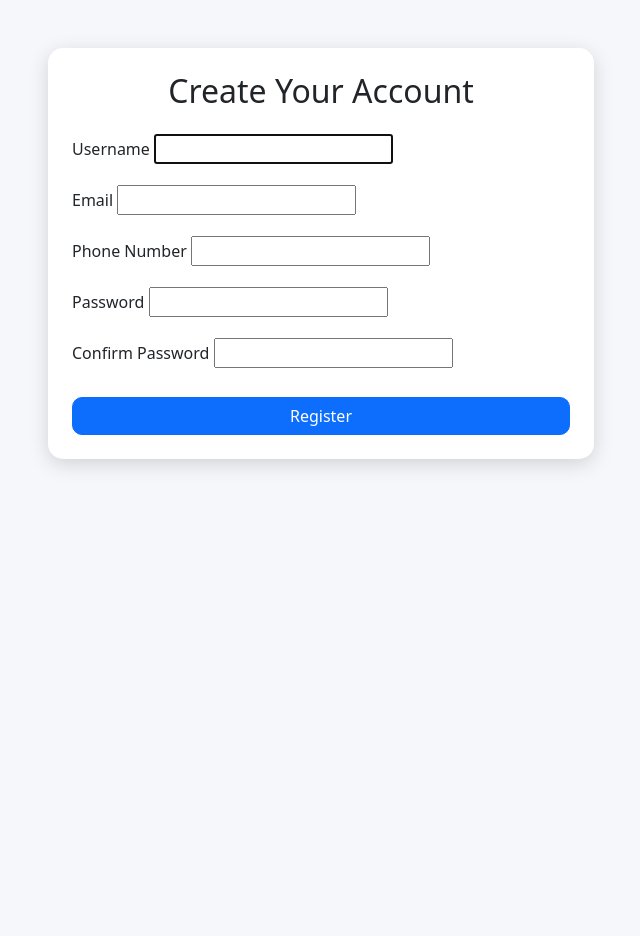
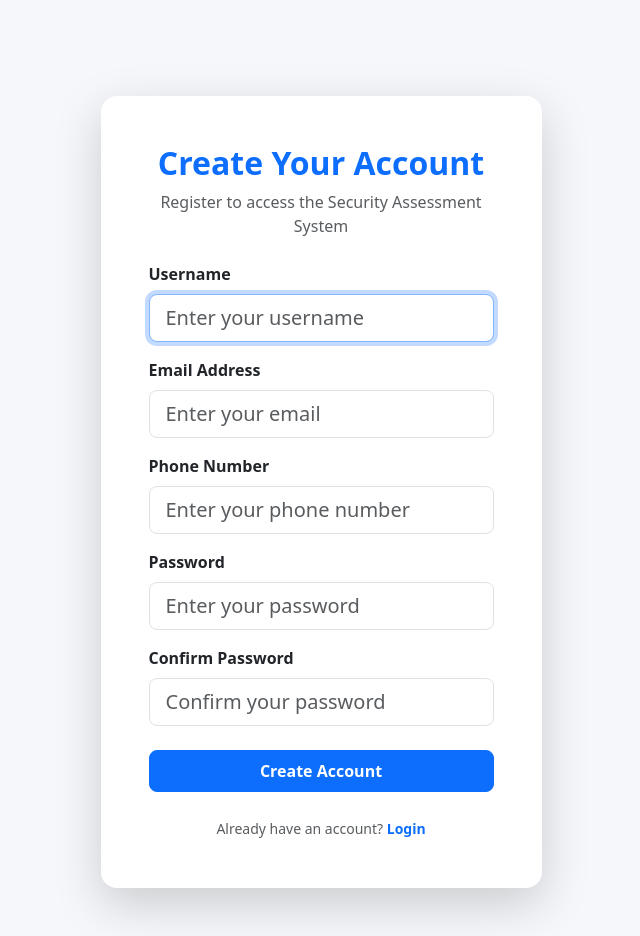
Before and after one commit to Safaa-05/security_assessment_project, a Django app: page /register/ in a window 1280 px wide. Shown: the part 56-992 px from the top of the page, without its empty margins (319-959 px from the left). Before the commit the page ends 524 px from the top, so only its background shows below. Run offline with Django 5.2, Linux system fonts and the light colour scheme.

Commit message:
Improve registration and login form styling

```diff
--- a/accounts/forms.py
+++ b/accounts/forms.py
@@ -18,7 +18,51 @@ class RegisterForm(UserCreationForm):
             "password2",
         ]
 
+    def __init__(self, *args, **kwargs):
+        super().__init__(*args, **kwargs)
+
+        self.fields["username"].widget.attrs.update({
+            "class": "form-control form-control-lg",
+            "placeholder": "Enter your username",
+        })
+
+        self.fields["email"].widget.attrs.update({
+            "class": "form-control form-control-lg",
+            "placeholder": "Enter your email",
+        })
+
+        self.fields["phone_number"].widget.attrs.update({
+            "class": "form-control form-control-lg",
+            "placeholder": "Enter your phone number",
+        })
+
+        self.fields["password1"].widget.attrs.update({
+            "class": "form-control form-control-lg",
+            "placeholder": "Enter your password",
+        })
+
+        self.fields["password2"].widget.attrs.update({
+            "class": "form-control form-control-lg",
+            "placeholder": "Confirm your password",
+        })
+
 
 class LoginForm(forms.Form):
-    username = forms.CharField(max_length=150)
-    password = forms.CharField(widget=forms.PasswordInput)
+    username = forms.CharField(
+        max_length=150,
+        widget=forms.TextInput(
+            attrs={
+                "class": "form-control form-control-lg",
+                "placeholder": "Enter your username",
+            }
+        ),
+    )
+
+    password = forms.CharField(
+        widget=forms.PasswordInput(
+            attrs={
+                "class": "form-control form-control-lg",
+                "placeholder": "Enter your password",
+            }
+        ),
+    )
--- a/templates/accounts/register.html
+++ b/templates/accounts/register.html
@@ -4,48 +4,63 @@
 
 {% block content %}
 
+<div class="container py-5">
     <div class="row justify-content-center">
 
-    <div class="col-lg-6">
+        <div class="col-md-8 col-lg-5">
 
-        <div class="card p-4">
+            <div class="card shadow-lg border-0 rounded-4">
 
-            <h2 class="text-center mb-4">
+                <div class="card-body p-5">
+
+                    <h2 class="text-center fw-bold text-primary mb-2">
                         Create Your Account
                     </h2>
 
+                    <p class="text-center text-muted mb-4">
+                        Register to access the Security Assessment System
+                    </p>
+
                     <form method="POST">
-
                         {% csrf_token %}
 
                         <div class="mb-3">
-                    <label class="form-label">Username</label>
+                            <label class="form-label fw-semibold">Username</label>
                             {{ form.username }}
                         </div>
 
                         <div class="mb-3">
-                    <label class="form-label">Email</label>
+                            <label class="form-label fw-semibold">Email Address</label>
                             {{ form.email }}
                         </div>
 
                         <div class="mb-3">
-                    <label class="form-label">Phone Number</label>
+                            <label class="form-label fw-semibold">Phone Number</label>
                             {{ form.phone_number }}
                         </div>
 
                         <div class="mb-3">
-                    <label class="form-label">Password</label>
+                            <label class="form-label fw-semibold">Password</label>
                             {{ form.password1 }}
                         </div>
 
                         <div class="mb-4">
-                    <label class="form-label">Confirm Password</label>
+                            <label class="form-label fw-semibold">Confirm Password</label>
                             {{ form.password2 }}
                         </div>
 
-                <button class="btn btn-primary w-100">
-                    Register
+                        <button type="submit" class="btn btn-primary w-100 py-2 fw-bold rounded-3">
+                            Create Account
                         </button>
+
+                        <div class="text-center mt-4">
+                            <small class="text-muted">
+                                Already have an account?
+                                <a href="{% url 'login' %}" class="text-decoration-none fw-bold">
+                                    Login
+                                </a>
+                            </small>
+                        </div>
 
                     </form>
 
@@ -55,4 +70,7 @@
 
         </div>
 
+    </div>
+</div>
+
 {% endblock %}
```
Lines whose indentation alone changed are shown as unchanged.
